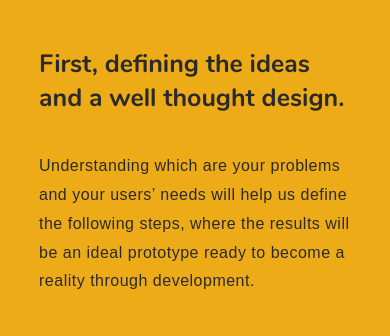
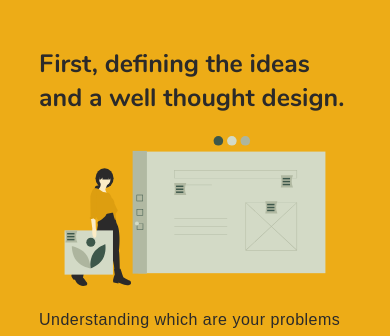
Before and after one commit to camiloa17/chain-front-end, a React (Create React App) app: page / in a window 390 px wide. Shown: the part 3160-3496 px from the top of the page. Built offline with nearby package versions, Linux system fonts and the light colour scheme; grey boxes are pictures that could not be loaded.

Commit message:
fixed issues with images on sections

```diff
--- a/src/containers/ArrowSection/ArrowSection.module.css
+++ b/src/containers/ArrowSection/ArrowSection.module.css
@@ -128,7 +128,8 @@
         width: 100%;
     }
     .TextAndImage img{
-        display: none;
+        width: 100%;
+        height: 150px;
     }
     .TextAndImage h2{
         font-size: 25px;
```
